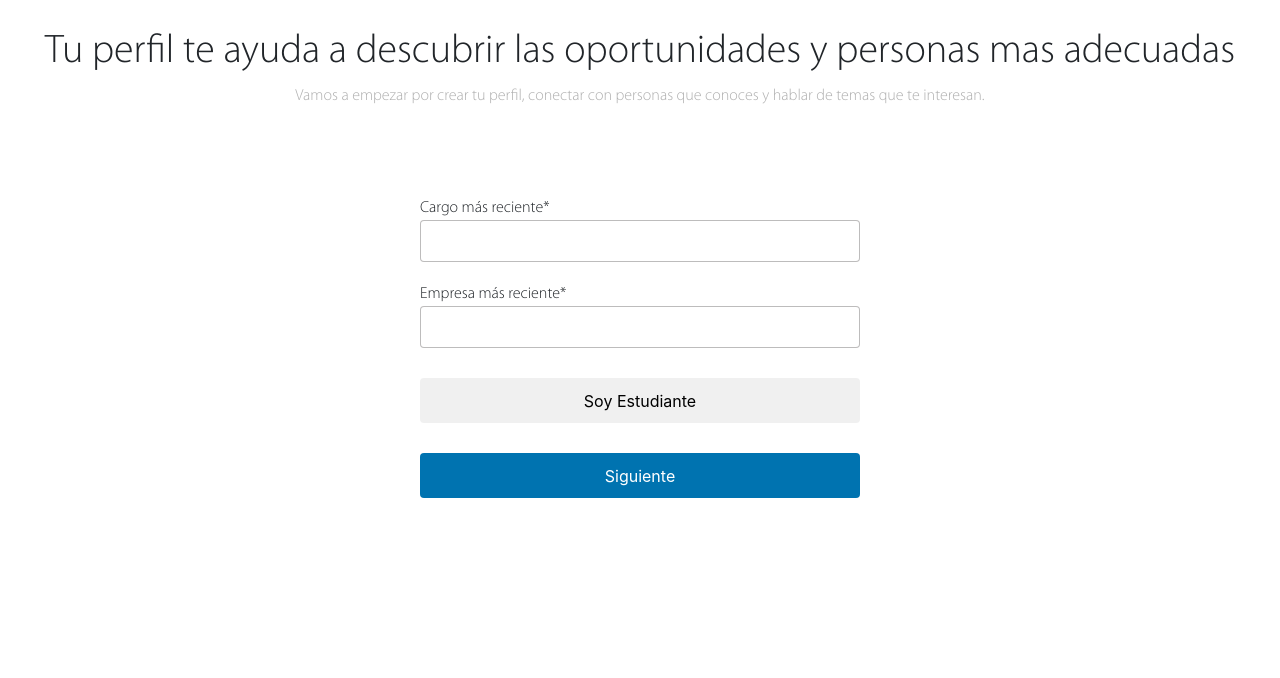
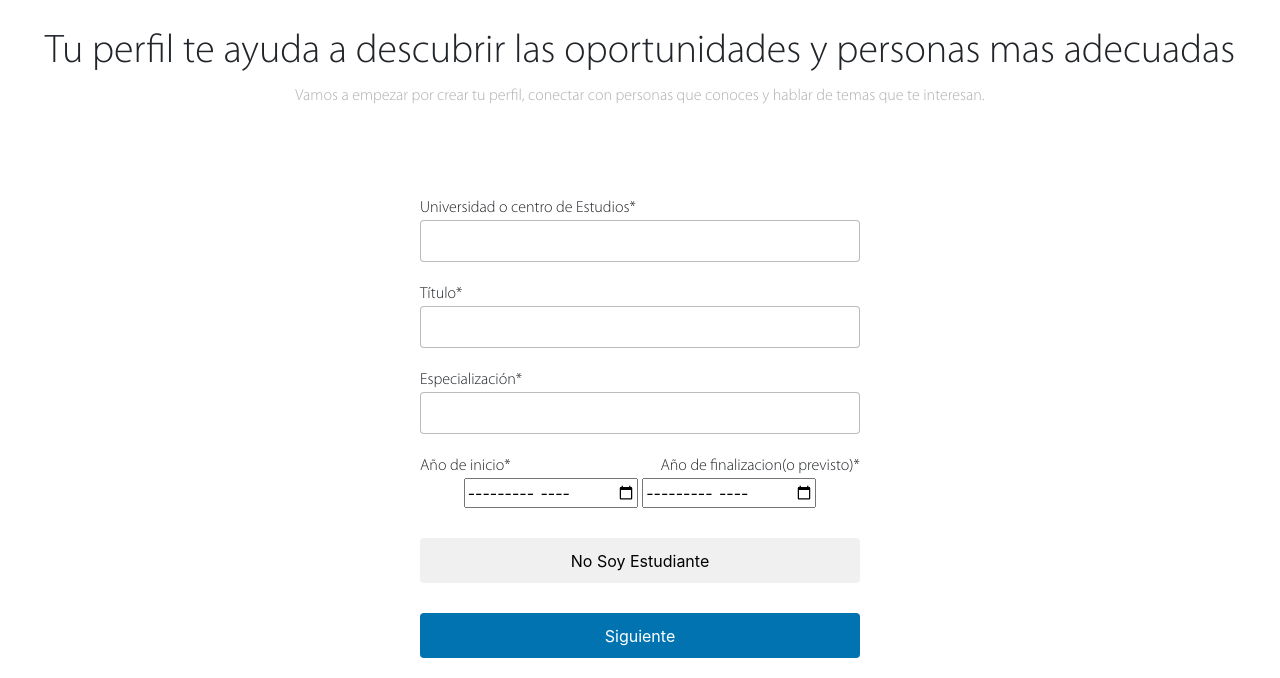
Before and after one commit to jorgevarela98/webpageproject, a PHP site: page /profilecompletion.html in a window 1280 px wide. Shown: the part 156-834 px from the top of the page. Before the commit the page ends 654 px from the top, so only its background shows below. Run offline with PHP 8.4, Linux system fonts and the light colour scheme; some libraries are stand-ins or nearby versions.

Commit message:
added new forms and connectwpeople.html

```diff
--- a/linkedin/css/profilecompletion.css
+++ b/linkedin/css/profilecompletion.css
@@ -64,3 +64,12 @@
     border-radius: 4px;
     margin-top: 30px;
 }
+.student-btn:hover{
+    background-color: #85858542 !important ;
+}
+.btn-next:hover{
+    background-color: #03669b !important;
+}
+.years-form{
+    display:flex;
+}
--- a/linkedin/profilecompletion.html
+++ b/linkedin/profilecompletion.html
@@ -35,15 +35,13 @@
                     <p class="form-text">Región*</p>
                     <select name="" id="region" class="input-dimensions" style="background-color: #ffffff;">
                     </select>
-                    <button onclick="" class="input-dimension btn-next">Siguiente</button>
+                    <button onclick="locationInfo()" class="input-dimension btn-next">Siguiente</button>
                 </div>
             </div>
         </div>
-        <!-- #2 -->
-        <div id="">
+        <!-- #2 Business Case -->
+        <div id="" class="hidedisplay">
             <div>
-
-            </div>
                 <div class="mt-5 title-design">
                     <h1>Tu perfil te ayuda a descubrir las oportunidades y personas mas adecuadas</h1>
                 </div>
@@ -56,12 +54,43 @@
                         <input id="position" type="email" class="input-dimensions">
                         <p class="form-text">Empresa más reciente*</p>
                         <input id="business" type="password" class="input-dimensions">
-                    <button class="input-dimension student-btn">Soy Estudiante</button>
-                    <button onclick="" class="input-dimension btn-next">Siguiente</button>
+                        <button onclick="showStudentInfo()" class="input-dimension student-btn">Soy Estudiante</button>
+                        <button onclick="businessInfo()" class="input-dimension btn-next">Siguiente</button>
                     </div>
                 </div>
             </div>
-
+        </div>
+        <!-- #3 Student Case -->
+        <div id="" class="showdisplay">
+            <div>
+                <div class="mt-5 title-design">
+                    <h1>Tu perfil te ayuda a descubrir las oportunidades y personas mas adecuadas</h1>
+                </div>
+                <div style="text-align: center;">
+                    <p class="welcome-parr">Vamos a empezar por crear tu perfil, conectar con personas que conoces y hablar de temas que te interesan.</p>
+                </div>
+                <div class="text-center mt-5 showdisplay" id="cardbody" style="width: 30rem; margin: 0 auto ">
+                    <div class="card-body card-body-styles">
+                        <p class="form-text">Universidad o centro de Estudios*</p>
+                        <input id="position" type="text" class="input-dimensions">
+                        <p class="form-text">Título*</p>
+                        <input id="business" type="text" class="input-dimensions">
+                        <p class="form-text">Especialización*</p>
+                        <input id="business" type="text" class="input-dimensions">
+                        <div class="years-form">
+                            <p class="form-text">Año de inicio*</p>
+                            <p class="form-text" style="margin-left: 150px;">Año de finalizacion(o previsto)*</p>
+                        </div>
+                        <div>
+                            <input type="month" >
+                            <input type="month" >
+                        </div>
+                        <button onclick="businessForm()" class="input-dimension student-btn">No Soy Estudiante</button>
+                        <button onclick="businessInfo()" class="input-dimension btn-next">Siguiente</button>
+                    </div>
+                </div>
+            </div>
+        </div>
     </main>
 
     <script src="js/jquery-3.4.1.min.js" crossorigin="anonymous"></script>
```
Also changed, not shown: linkedin/conectwpeople.html (added). Lines whose indentation alone changed are shown as unchanged.
